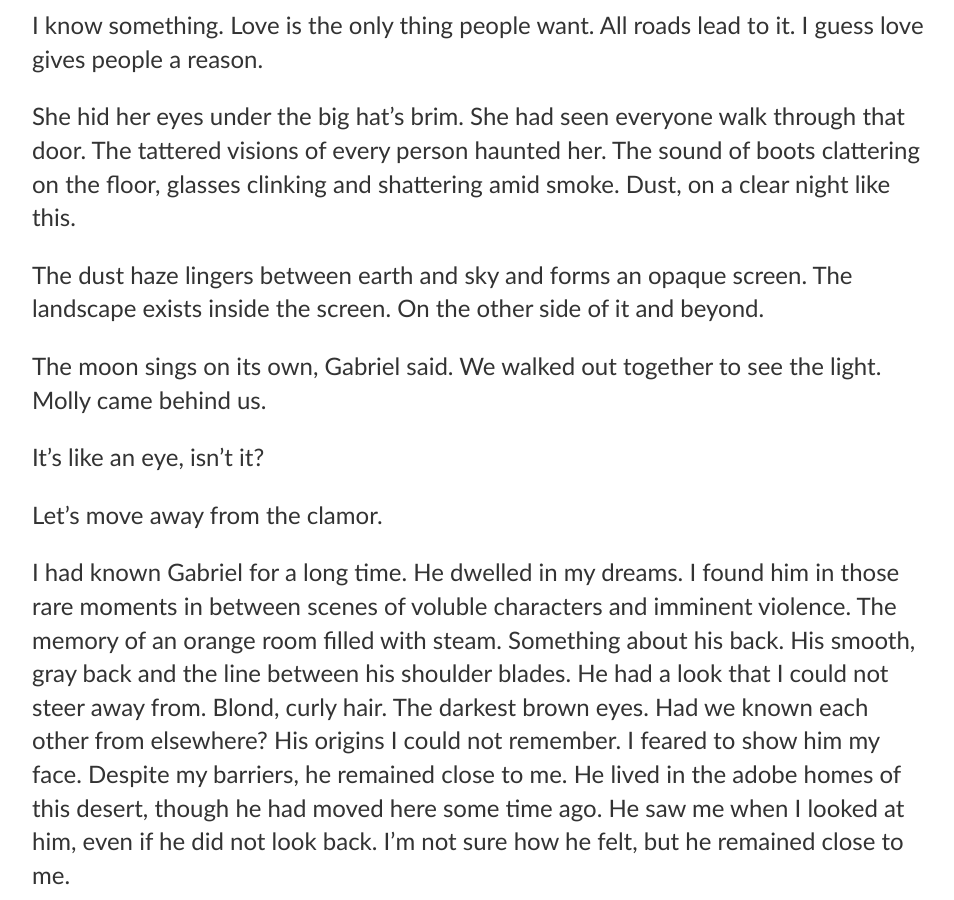
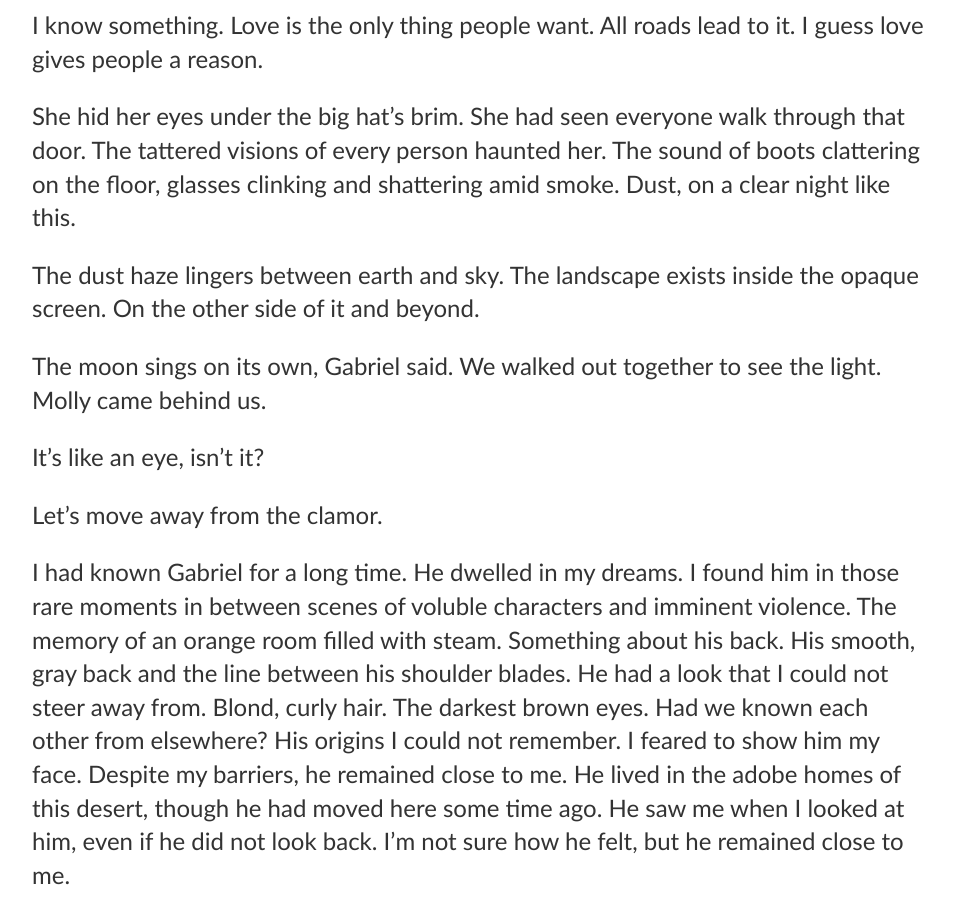
Before and after one commit to liandyn/liandyn.github.io, a Jekyll site: the page built from _posts/2020-03-31-dreaming-for-remedies.md, in a window 1280 px wide and 900 px high, scrolled down 5668 px. Shown: the whole window, without its empty margins (160-1114 px from the left). Built offline with Jekyll 4.4.1, drawn with Linux system fonts in a browser that asks for light colours.

Commit message:
Update 2020-03-31-dreaming-for-remedies.md

```diff
--- a/_posts/2020-03-31-dreaming-for-remedies.md
+++ b/_posts/2020-03-31-dreaming-for-remedies.md
@@ -62,7 +62,7 @@ I know something. Love is the only thing people want. All roads lead to it. I gu
 
 She hid her eyes under the big hat’s brim. She had seen everyone walk through that door. The tattered visions of every person haunted her. The sound of boots clattering on the floor, glasses clinking and shattering amid smoke. Dust, on a clear night like this.
 
-The dust haze lingers between earth and sky and forms an opaque screen. The landscape exists inside the screen. On the other side of it and beyond.
+The dust haze lingers between earth and sky. The landscape exists inside the opaque screen. On the other side of it and beyond.
 
 The moon sings on its own, Gabriel said. We walked out together to see the light. Molly came behind us.
 
```
